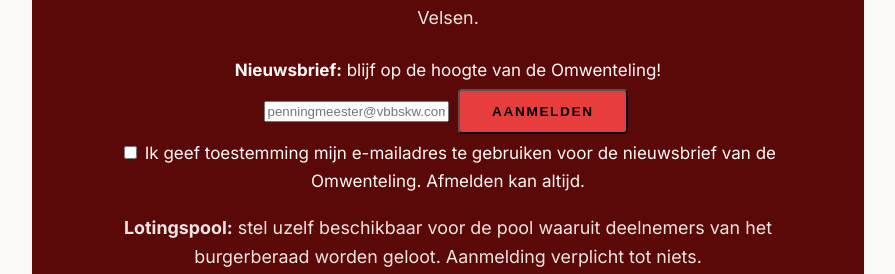
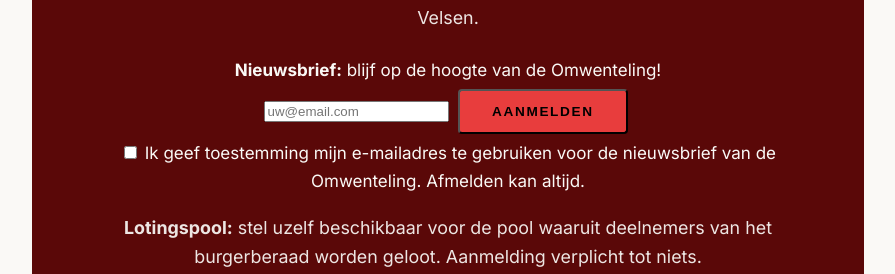
Before and after one commit to Klikblitser/Omwenteling, a Jekyll site: the page built from index.md, in a window 1280 px wide. Shown: the part 2248-2522 px from the top of the page, without its empty margins (192-1087 px from the left). Built offline with Jekyll 4.4.1, drawn with Linux system fonts in a browser that asks for light colours.

Commit message:
doe mee tekstvak

```diff
--- a/index.md
+++ b/index.md
@@ -65,12 +65,12 @@ Aan de hand van voorbeelden zoals het burgerberaad in Oost-België (Ostbelgien)
 
 Naast het burgerberaad bespreken we ook het burgerinitiatief en het uitdaagrecht — bestaande instrumenten in de Velsense verordeningen waar je nu al gebruik van kunt maken.
 
-<div class="cta-box">
+<div class="cta-box" id="aanmelden">
   <h2>Doe mee!</h2>
   <p>De Omwenteling werkt aan een burgerberaad voor meer zeggenschap van inwoners in Velsen.</p>
     <form action="https://formspree.io/f/xbdlnwpw" method="POST" class="nieuwsbrief-form">
       <label for="nb-email"><strong>Nieuwsbrief:</strong> blijf op de hoogte van de Omwenteling!</label><br>
-      <input type="email" id="nb-email" name="email" placeholder="penningmeester@vbbskw.com" required>
+      <input type="email" id="nb-email" name="email" placeholder="uw@email.com" required>
       <button type="submit" class="btn">Aanmelden</button>
       <br>
       <label><input type="checkbox" name="toestemming" value="ja" required> Ik geef toestemming mijn e-mailadres te gebruiken voor de nieuwsbrief van de Omwenteling. Afmelden kan altijd.</label>
```
